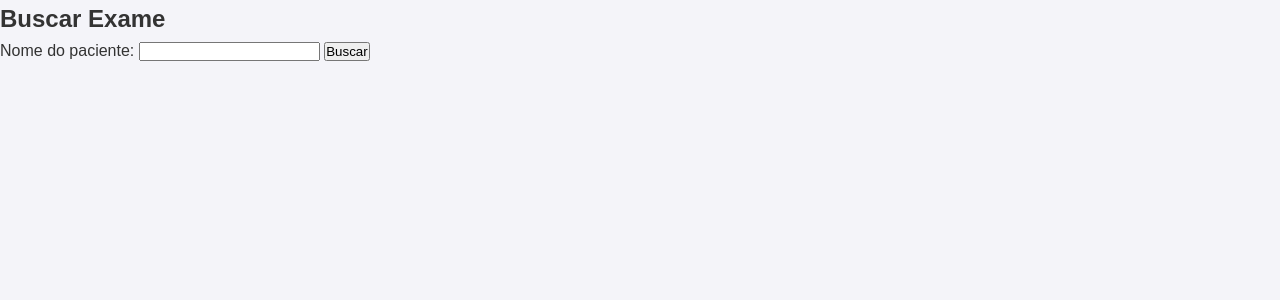
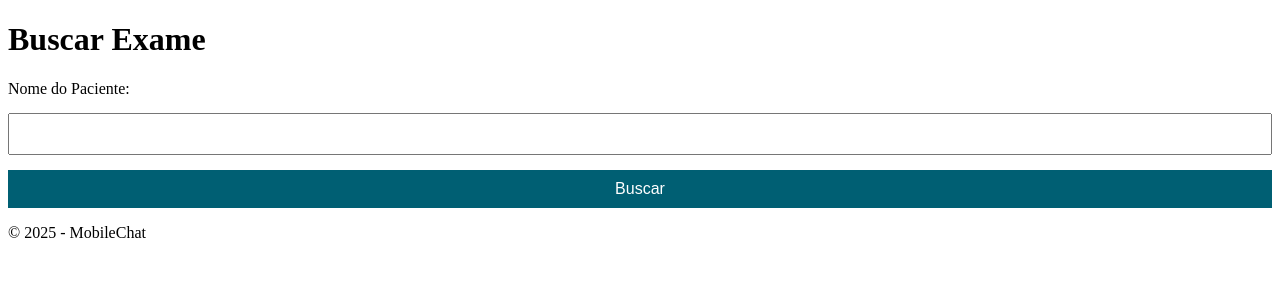
Before and after one commit to Felpes513/chatbot, a Flask app: page /buscar_exame in a window 1280 px wide. Shown: the top 300 px of the page. Run offline with Flask 3, Linux system fonts and the light colour scheme.

Commit message:
Correção de falhas

```diff
--- a/app/templates/buscar_exame.html
+++ b/app/templates/buscar_exame.html
@@ -1,26 +1,39 @@
 <!DOCTYPE html>
-<html lang="pt-BR">
+<html lang="pt-br">
 <head>
     <meta charset="UTF-8">
+    <meta name="viewport" content="width=device-width, initial-scale=1.0">
     <title>Buscar Exame</title>
-    <link rel="stylesheet" href="static/buscar_exame.css">
+    <link rel="stylesheet" href="{{ url_for('static', filename='buscar_exame.css') }}">
 </head>
 <body>
-    <h2>Buscar Exame</h2>
-    <form method="post">
-        Nome do paciente: <input type="text" name="nome_paciente">
+
+    <h1>Buscar Exame</h1>
+
+    <form method="POST">
+        <label for="nome_paciente">Nome do Paciente:</label>
+        <input type="text" name="nome_paciente" id="nome_paciente" required>
         <input type="submit" value="Buscar">
     </form>
 
     {% if resultados %}
-        <h3>Exames encontrados:</h3>
+        <h2>Resultados:</h2>
         <ul>
             {% for exame in resultados %}
-                <li>ID: {{ exame[0] }}, Nome: {{ exame[1] }}, Data: {{ exame[2] }}, Unidade: {{ exame[3] }}, Accession: {{ exame[4] }}, Status: {{ exame[5] }}</li>
+                <li>
+                    {{ exame['nome_paciente'] }} - {{ exame['data_exame'] }} - {{ exame['unidade'] }}
+                </li>
             {% endfor %}
         </ul>
     {% elif nome_paciente %}
-        <p>Nenhum exame encontrado para "{{ nome_paciente }}"</p>
+        <p><strong>Nenhum exame encontrado com esse nome.</strong></p>
+        <p>Você pode entrar em contato com o suporte via WhatsApp:</p>
+        <p><a href="https://wa.me/+5511934409921" target="_blank">Clique aqui para falar com o suporte</a></p>
     {% endif %}
+
+    <footer>
+        <p>© 2025 - MobileChat</p>
+    </footer>
+
 </body>
 </html>
--- a/app/templates/static/buscar_exame.css
+++ b/app/templates/static/buscar_exame.css
@@ -1,48 +1,59 @@
-/* Reset básico para margens e espaçamentos */
-* {
-    margin: 0;
-    padding: 0;
-    box-sizing: border-box;
+main {
+    max-width: 800px;
+    margin: 30px auto;
+    padding: 20px;
+    background: white;
+    border-radius: 8px;
+    box-shadow: 0 0 10px rgba(0, 0, 0, 0.1);
 }
 
-body {
-    font-family: Arial, sans-serif;
-    background-color: #f4f4f9;
-    color: #333;
-    line-height: 1.6;
+form {
+    display: flex;
+    flex-direction: column;
+    gap: 15px;
 }
 
-header {
+input[type="text"],
+input[type="submit"] {
+    padding: 10px;
+    font-size: 16px;
+}
+
+input[type="submit"] {
     background-color: #005f73;
     color: white;
-    padding: 20px;
-    text-align: center;
+    border: none;
+    cursor: pointer;
 }
 
-nav {
-    margin-top: 20px;
-    text-align: center;
+input[type="submit"]:hover {
+    background-color: #0a9396;
 }
 
-nav ul {
-    list-style: none;
+table {
+    width: 100%;
+    border-collapse: collapse;
+    margin-top: 20px;
 }
 
-nav ul li {
-    display: inline;
-    margin: 0 15px;
+table th,
+table td {
+    padding: 10px;
+    border: 1px solid #ccc;
+    text-align: left;
 }
 
-nav ul li a {
+.whatsapp-link {
+    display: inline-block;
+    margin-top: 15px;
+    background-color: #25D366;
+    color: white;
+    padding: 10px 15px;
+    border-radius: 5px;
     text-decoration: none;
-    color: #005f73;
     font-weight: bold;
 }
 
-footer {
-    margin-top: 40px;
-    background-color: #333;
-    color: white;
-    text-align: center;
-    padding: 10px 0;
+.whatsapp-link:hover {
+    background-color: #1ebe5d;
 }
```
Also changed, not shown: app/services/buscar_exame.py (+24 -8 lines), app/services/limpar_cadastro.py (line endings or trailing spaces).
